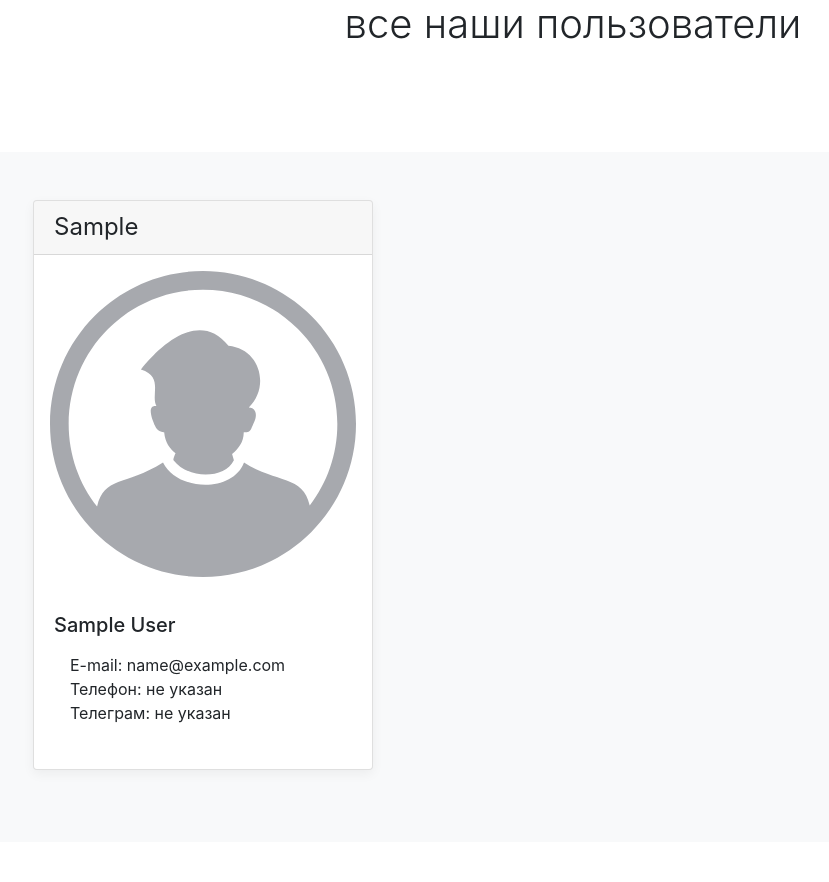
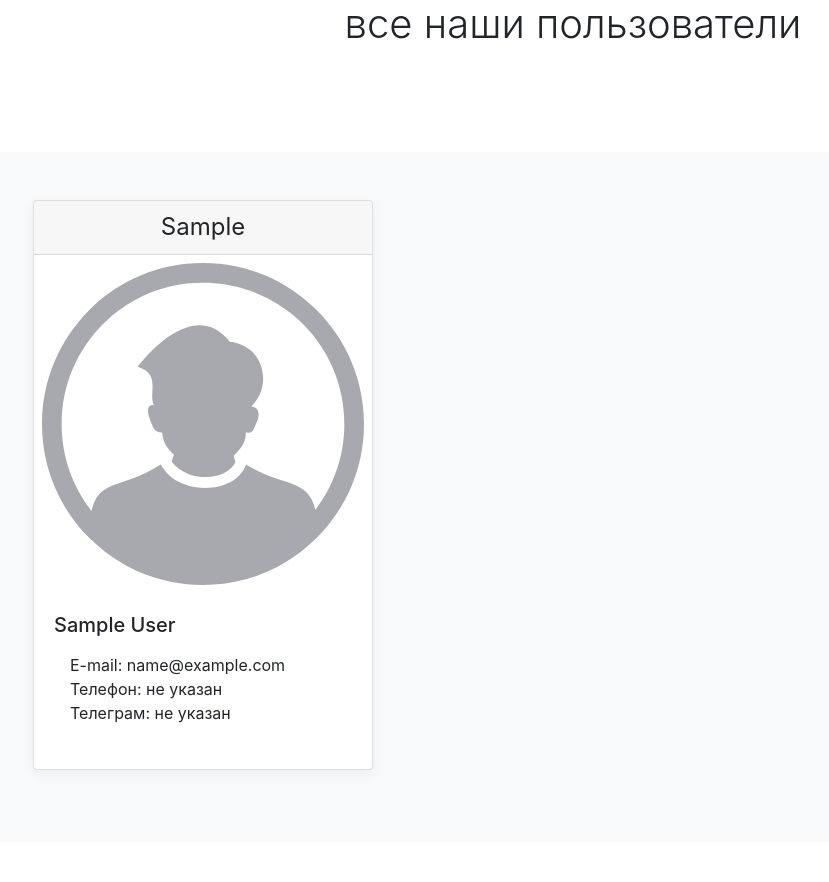
Before and after one commit to Rolllab/cDogsProject, a Django app: page /users/all_users/ in a window 1280 px wide. Shown: the part 200-1082 px from the top of the page, without its empty margins (67-896 px from the left). Run offline with Django 5.2, Linux system fonts and the light colour scheme; the visitor is signed in with stand-in values (Sample User, id 1); data comes from the database, SQL or seed files in the repository; parts of the project's set-up code (start-up, migrations or seed data) failed here and were passed over; some libraries are stand-ins or nearby versions.

Commit message:
1) К карточке добавлен класс text-center; 2) Добавлено фото модератора.

```diff
--- a/users/templates/users/includes/inc_user_card.html
+++ b/users/templates/users/includes/inc_user_card.html
@@ -2,9 +2,9 @@
 <div class="col-4">
     <div class="card mb-4 box-shadow">
         <div class="card-header">
-            <h4 class="my-0 font-weight-normal">{{ object.first_name }}</h4>
+            <h4 class="my-0 font-weight-normal text-center">{{ object.first_name }}</h4>
         </div>
-        <img src="{{ object.avatar|user_media }}" class="card-img-top p-3" width="100%" height=100% alt="Card image cap">
+        <img src="{{ object.avatar|user_media }}" class="card-img-top p-2" width="100%" height=100% alt="Card image cap">
         <div class="card-body">
             <h5 class="card-title pricing-card-title">{{ object.first_name }} {{ object.last_name }}</h5>
             <ul class="list-unstyled mt-3 mb-4 text-start m-3">
```
Also changed, not shown: media/users/moderator2.jpeg (added).
